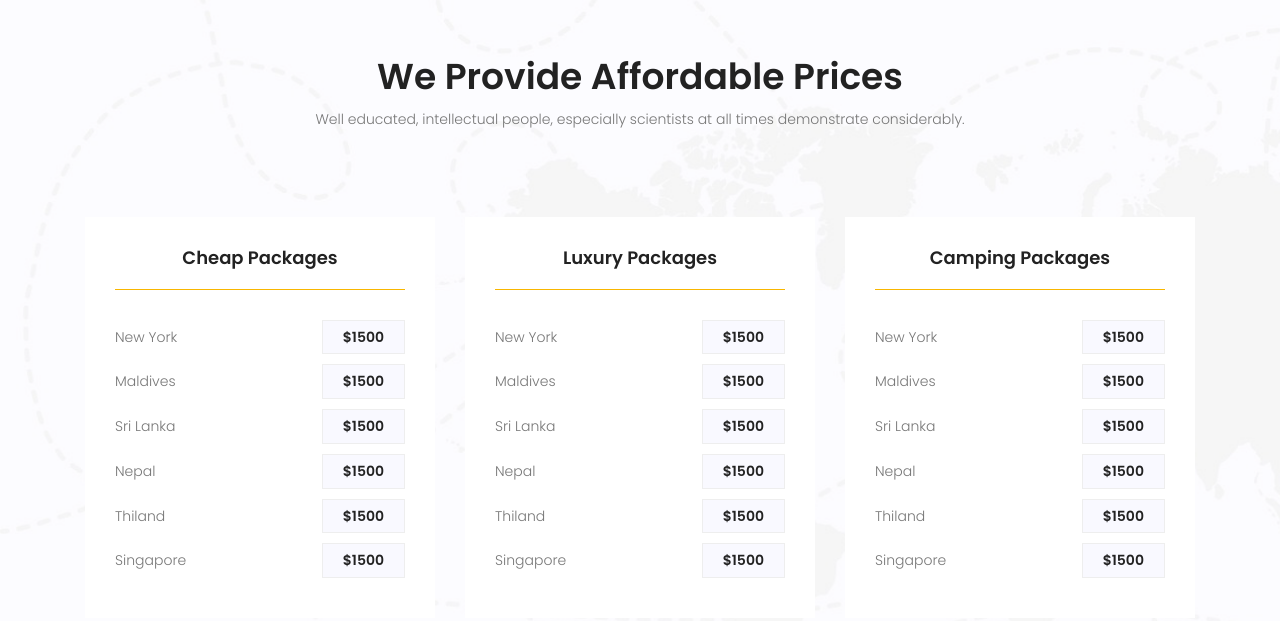
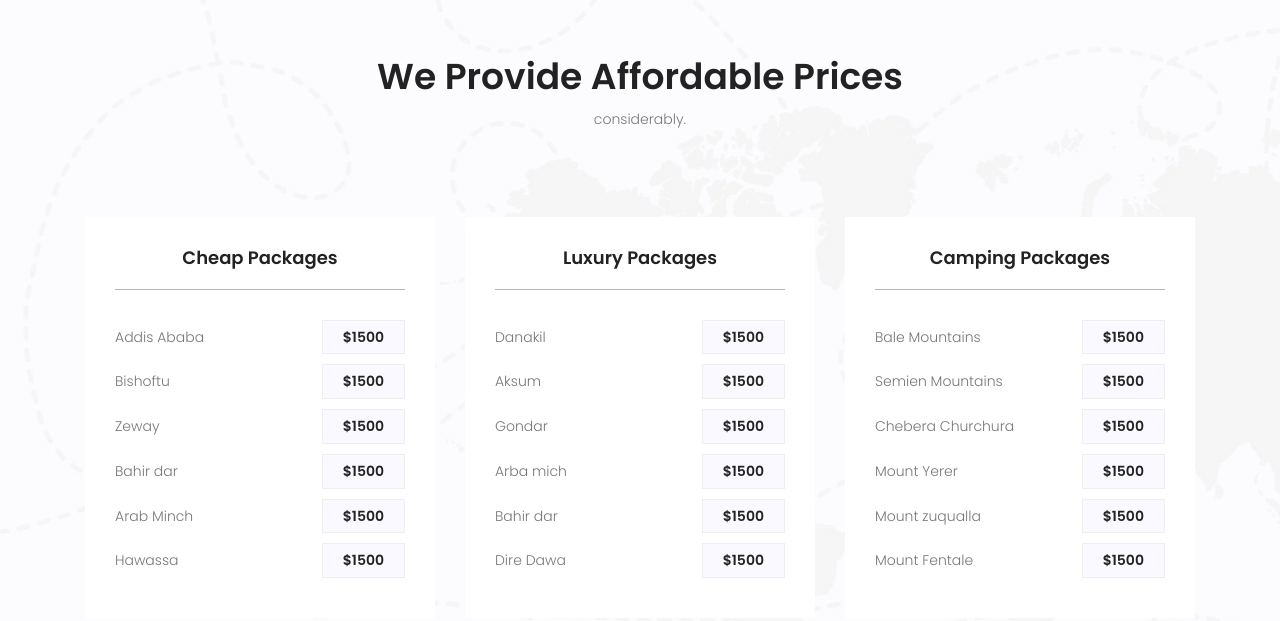
Before and after one commit to akuadane/travel, a plain HTML site: page about.html in a window 1280 px wide. Shown: the part 995-1616 px from the top of the page. Drawn offline with Linux system fonts and the light colour scheme; some packages are replaced by stand-ins of ours.

Commit message:
about page changes

```diff
--- a/about.html
+++ b/about.html
@@ -103,106 +103,105 @@
     </section>
     <!-- End about-info Area -->
     <!-- Start price Area -->
-    <section class="price-area section-gap">
-        <div class="container">
-            <div class="row d-flex justify-content-center">
-                <div class="menu-content pb-70 col-lg-8">
-                    <div class="title text-center">
-                        <h1 class="mb-10">We Provide Affordable Prices</h1>
-                        <p>Well educated, intellectual people, especially scientists at all times demonstrate considerably. </p>
+    <section class=" price-area section-gap ">
+        <div class=" container ">
+            <div class=" row d-flex justify-content-center ">
+                <div class=" menu-content pb-70 col-lg-8 ">
+                    <div class=" title text-center ">
+                        <h1 class=" mb-10 ">We Provide Affordable Prices</h1> considerably. </p>
                     </div>
                 </div>
             </div>
-            <div class="row">
-                <div class="col-lg-4">
-                    <div class="single-price">
+            <div class=" row ">
+                <div class=" col-lg-4 ">
+                    <div class=" single-price ">
                         <h4>Cheap Packages</h4>
-                        <ul class="price-list">
-                            <li class="d-flex justify-content-between align-items-center">
-                                <span>New York</span>
-                                <a href="#" class="price-btn">$1500</a>
+                        <ul class=" price-list ">
+                            <li class=" d-flex justify-content-between align-items-center ">
+                                <span>Addis Ababa</span>
+                                <a href=" # " class=" price-btn ">$1500</a>
                             </li>
-                            <li class="d-flex justify-content-between align-items-center">
-                                <span>Maldives</span>
-                                <a href="#" class="price-btn">$1500</a>
+                            <li class=" d-flex justify-content-between align-items-center ">
+                                <span>Bishoftu</span>
+                                <a href=" # " class=" price-btn ">$1500</a>
                             </li>
-                            <li class="d-flex justify-content-between align-items-center">
-                                <span>Sri Lanka</span>
-                                <a href="#" class="price-btn">$1500</a>
+                            <li class=" d-flex justify-content-between align-items-center ">
+                                <span>Zeway</span>
+                                <a href=" # " class=" price-btn ">$1500</a>
                             </li>
-                            <li class="d-flex justify-content-between align-items-center">
-                                <span>Nepal</span>
-                                <a href="#" class="price-btn">$1500</a>
+                            <li class=" d-flex justify-content-between align-items-center ">
+                                <span>Bahir dar</span>
+                                <a href=" # " class=" price-btn ">$1500</a>
                             </li>
-                            <li class="d-flex justify-content-between align-items-center">
-                                <span>Thiland</span>
-                                <a href="#" class="price-btn">$1500</a>
+                            <li class=" d-flex justify-content-between align-items-center ">
+                                <span>Arab Minch</span>
+                                <a href=" # " class=" price-btn ">$1500</a>
                             </li>
-                            <li class="d-flex justify-content-between align-items-center">
-                                <span>Singapore</span>
-                                <a href="#" class="price-btn">$1500</a>
+                            <li class=" d-flex justify-content-between align-items-center ">
+                                <span>Hawassa</span>
+                                <a href=" # " class=" price-btn ">$1500</a>
                             </li>
                         </ul>
                     </div>
                 </div>
-                <div class="col-lg-4">
-                    <div class="single-price">
+                <div class=" col-lg-4 ">
+                    <div class=" single-price ">
                         <h4>Luxury Packages</h4>
-                        <ul class="price-list">
-                            <li class="d-flex justify-content-between align-items-center">
-                                <span>New York</span>
-                                <a href="#" class="price-btn">$1500</a>
+                        <ul class=" price-list ">
+                            <li class=" d-flex justify-content-between align-items-center ">
+                                <span>Danakil</span>
+                                <a href=" # " class=" price-btn ">$1500</a>
                             </li>
-                            <li class="d-flex justify-content-between align-items-center">
-                                <span>Maldives</span>
-                                <a href="#" class="price-btn">$1500</a>
+                            <li class=" d-flex justify-content-between align-items-center ">
+                                <span>Aksum</span>
+                                <a href=" # " class=" price-btn ">$1500</a>
                             </li>
-                            <li class="d-flex justify-content-between align-items-center">
-                                <span>Sri Lanka</span>
-                                <a href="#" class="price-btn">$1500</a>
+                            <li class=" d-flex justify-content-between align-items-center ">
+                                <span>Gondar</span>
+                                <a href=" # " class=" price-btn ">$1500</a>
                             </li>
-                            <li class="d-flex justify-content-between align-items-center">
-                                <span>Nepal</span>
-                                <a href="#" class="price-btn">$1500</a>
+                            <li class=" d-flex justify-content-between align-items-center ">
+                                <span>Arba mich</span>
+                                <a href=" # " class=" price-btn ">$1500</a>
                             </li>
-                            <li class="d-flex justify-content-between align-items-center">
-                                <span>Thiland</span>
-                                <a href="#" class="price-btn">$1500</a>
+                            <li class=" d-flex justify-content-between align-items-center ">
+                                <span>Bahir dar</span>
+                                <a href=" # " class=" price-btn ">$1500</a>
                             </li>
-                            <li class="d-flex justify-content-between align-items-center">
-                                <span>Singapore</span>
-                                <a href="#" class="price-btn">$1500</a>
+                            <li class=" d-flex justify-content-between align-items-center ">
+                                <span>Dire Dawa</span>
+                                <a href=" # " class=" price-btn ">$1500</a>
                             </li>
                         </ul>
                     </div>
                 </div>
-                <div class="col-lg-4">
-                    <div class="single-price">
+                <div class=" col-lg-4 ">
+                    <div class=" single-price ">
                         <h4>Camping Packages</h4>
-                        <ul class="price-list">
-                            <li class="d-flex justify-content-between align-items-center">
-                                <span>New York</span>
-                                <a href="#" class="price-btn">$1500</a>
+                        <ul class=" price-list ">
+                            <li class=" d-flex justify-content-between align-items-center ">
+                                <span>Bale Mountains</span>
+                                <a href=" # " class=" price-btn ">$1500</a>
                             </li>
-                            <li class="d-flex justify-content-between align-items-center">
-                                <span>Maldives</span>
-                                <a href="#" class="price-btn">$1500</a>
+                            <li class=" d-flex justify-content-between align-items-center ">
+                                <span>Semien Mountains</span>
+                                <a href=" # " class=" price-btn ">$1500</a>
                             </li>
-                            <li class="d-flex justify-content-between align-items-center">
-                                <span>Sri Lanka</span>
-                                <a href="#" class="price-btn">$1500</a>
+                            <li class=" d-flex justify-content-between align-items-center ">
+                                <span>Chebera Churchura</span>
+                                <a href=" # " class=" price-btn ">$1500</a>
                             </li>
-                            <li class="d-flex justify-content-between align-items-center">
-                                <span>Nepal</span>
-                                <a href="#" class="price-btn">$1500</a>
+                            <li class=" d-flex justify-content-between align-items-center ">
+                                <span>Mount Yerer</span>
+                                <a href=" # " class=" price-btn ">$1500</a>
                             </li>
-                            <li class="d-flex justify-content-between align-items-center">
-                                <span>Thiland</span>
-                                <a href="#" class="price-btn">$1500</a>
+                            <li class=" d-flex justify-content-between align-items-center ">
+                                <span>Mount zuqualla</span>
+                                <a href=" # " class=" price-btn ">$1500</a>
                             </li>
-                            <li class="d-flex justify-content-between align-items-center">
-                                <span>Singapore</span>
-                                <a href="#" class="price-btn">$1500</a>
+                            <li class=" d-flex justify-content-between align-items-center ">
+                                <span>Mount Fentale</span>
+                                <a href=" # " class=" price-btn ">$1500</a>
                             </li>
                         </ul>
                     </div>
```
Also changed, not shown: index.html (+40 -97 lines).
